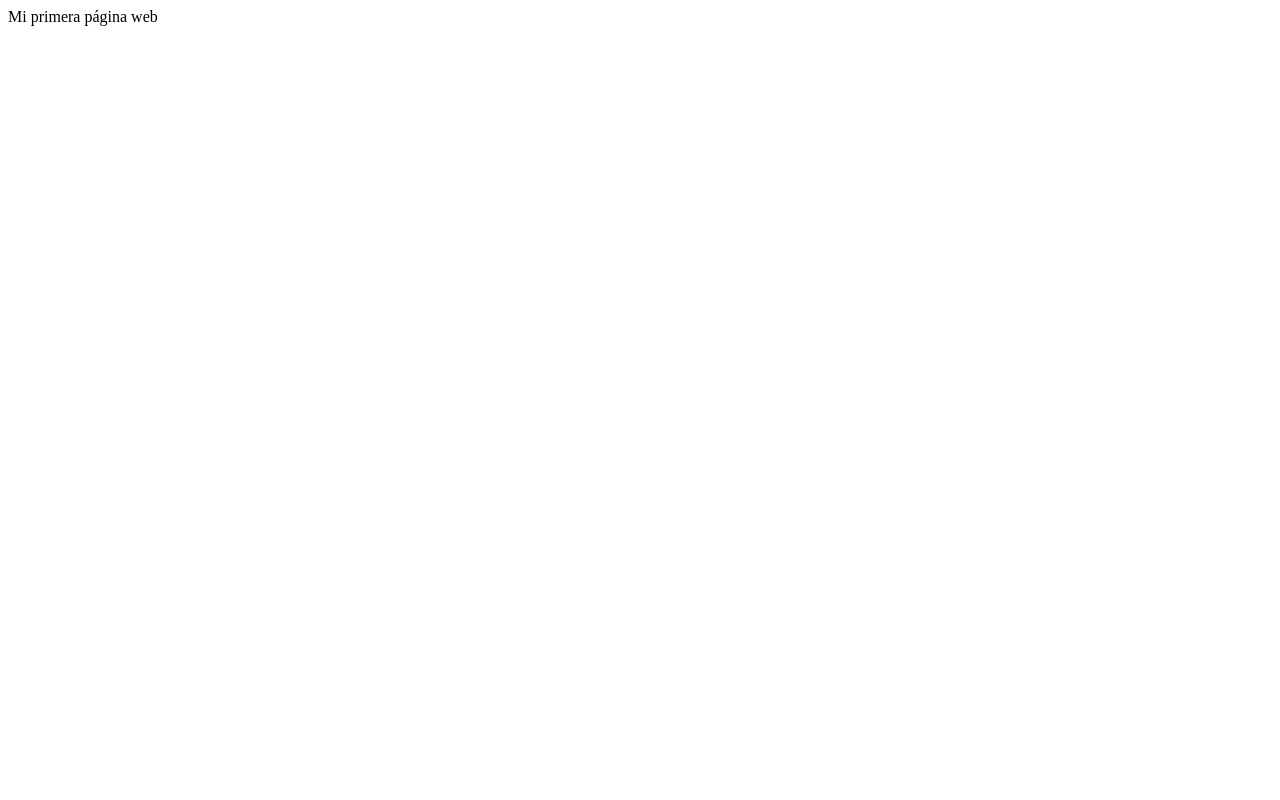
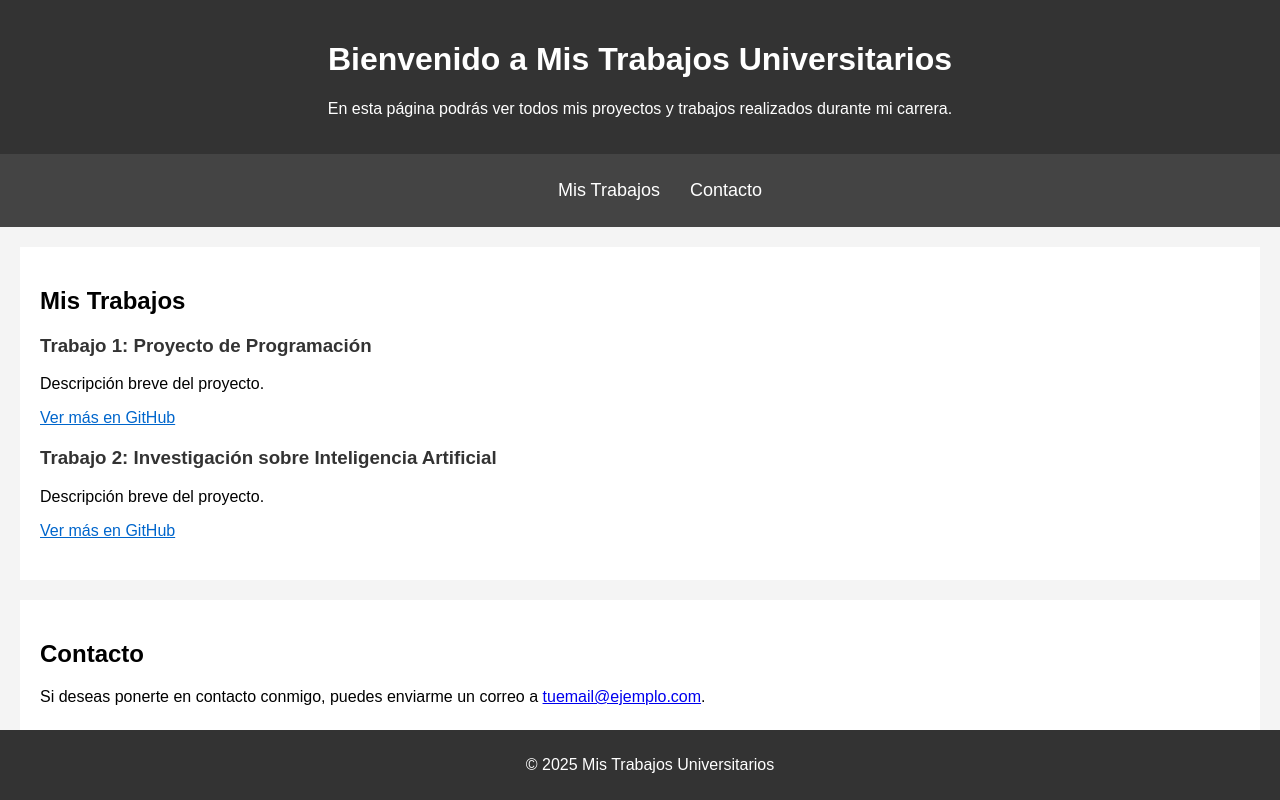
Before and after one commit to Luismi14/mis-trabajos.github.io, a plain HTML site: page index.html in a window 1280 px wide. Drawn offline with Linux system fonts and the light colour scheme.

Commit message:
Agregar página principal y estilos

```diff
--- a/index.html
+++ b/index.html
@@ -1 +1,45 @@
-Mi primera página web
+<!DOCTYPE html>
+<html lang="es">
+<head>
+    <meta charset="UTF-8">
+    <meta name="viewport" content="width=device-width, initial-scale=1.0">
+    <title>Mis Trabajos Universitarios</title>
+    <link rel="stylesheet" href="styles.css">
+</head>
+<body>
+    <header>
+        <h1>Bienvenido a Mis Trabajos Universitarios</h1>
+        <p>En esta página podrás ver todos mis proyectos y trabajos realizados durante mi carrera.</p>
+    </header>
+
+    <nav>
+        <ul>
+            <li><a href="#trabajos">Mis Trabajos</a></li>
+            <li><a href="#contacto">Contacto</a></li>
+        </ul>
+    </nav>
+
+    <section id="trabajos">
+        <h2>Mis Trabajos</h2>
+        <div class="trabajo">
+            <h3>Trabajo 1: Proyecto de Programación</h3>
+            <p>Descripción breve del proyecto.</p>
+            <a href="https://github.com/Luismi14/proyecto1" target="_blank">Ver más en GitHub</a>
+        </div>
+        <div class="trabajo">
+            <h3>Trabajo 2: Investigación sobre Inteligencia Artificial</h3>
+            <p>Descripción breve del proyecto.</p>
+            <a href="https://github.com/Luismi14/proyecto2" target="_blank">Ver más en GitHub</a>
+        </div>
+    </section>
+
+    <section id="contacto">
+        <h2>Contacto</h2>
+        <p>Si deseas ponerte en contacto conmigo, puedes enviarme un correo a <a href="mailto:tuemail@ejemplo.com">tuemail@ejemplo.com</a>.</p>
+    </section>
+
+    <footer>
+        <p>&copy; 2025 Mis Trabajos Universitarios</p>
+    </footer>
+</body>
+</html>
--- /dev/null
+++ b/styles.css
@@ -0,0 +1,82 @@
+/* Estilos generales */
+body {
+    font-family: Arial, sans-serif;
+    background-color: #f4f4f4;
+    margin: 0;
+    padding: 0;
+}
+
+/* Encabezado */
+header {
+    background-color: #333;
+    color: white;
+    text-align: center;
+    padding: 20px;
+}
+
+/* Estilo del menú de navegación */
+nav {
+    background-color: #444;
+    padding: 10px 0;
+}
+
+nav ul {
+    list-style-type: none;
+    display: flex;
+    justify-content: center;
+}
+
+nav ul li {
+    margin: 0 15px;
+}
+
+nav ul li a {
+    color: white;
+    text-decoration: none;
+    font-size: 18px;
+}
+
+nav ul li a:hover {
+    text-decoration: underline;
+}
+
+/* Sección de trabajos */
+#trabajos {
+    padding: 20px;
+    background-color: white;
+    margin: 20px;
+}
+
+.trabajo {
+    margin-bottom: 20px;
+}
+
+.trabajo h3 {
+    color: #333;
+}
+
+.trabajo a {
+    color: #0066cc;
+}
+
+.trabajo a:hover {
+    text-decoration: underline;
+}
+
+/* Sección de contacto */
+#contacto {
+    padding: 20px;
+    background-color: white;
+    margin: 20px;
+}
+
+/* Pie de página */
+footer {
+    background-color: #333;
+    color: white;
+    text-align: center;
+    padding: 10px;
+    position: fixed;
+    width: 100%;
+    bottom: 0;
+}
```
